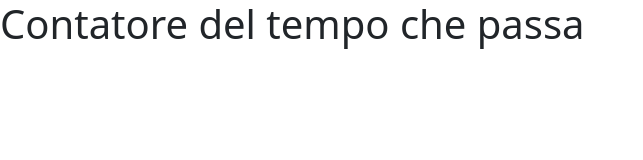
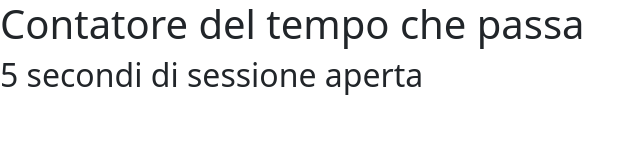
Before and after one commit to GiuliaLanari/S7-L2, a plain HTML site: page contatore.html in a window 1280 px wide. Shown: the whole page, without its empty margins (0-643 px from the left). Drawn offline with nearby package versions, Linux system fonts and the light colour scheme.

Commit message:
contatore

```diff
--- a/JavaScript/contatore.js
+++ b/JavaScript/contatore.js
@@ -1,11 +1,9 @@
-const storageCounter = "counter-memory";
-const counterTitle = document.querySelectorAll("h2");
+let i = sessionStorage.getItem("count") ? parseInt(sessionStorage.getItem("count")) : 0;
 
-setInterval(() => {
-  localStorage.setItem(storageCounter, counter++);
-  counterTitle.innerText = sessionStorage.getItem(storageCounter);
-}, 1000);
+const conta = function () {
+  i = i + 1;
+  document.getElementById("timer").innerText = i + " secondi di sessione aperta";
+  sessionStorage.setItem("count", i);
+};
 
-window.onload=(){
-
-}
+setInterval(conta, 1000);
--- a/contatore.html
+++ b/contatore.html
@@ -14,7 +14,7 @@
   <body>
     <h1>Contatore del tempo che passa</h1>
 
-    <h2></h2>
+    <h2 id="timer"></h2>
 
     <script
       src="https://cdn.jsdelivr.net/npm/bootstrap@5.3.3/dist/js/bootstrap.bundle.min.js"
```
